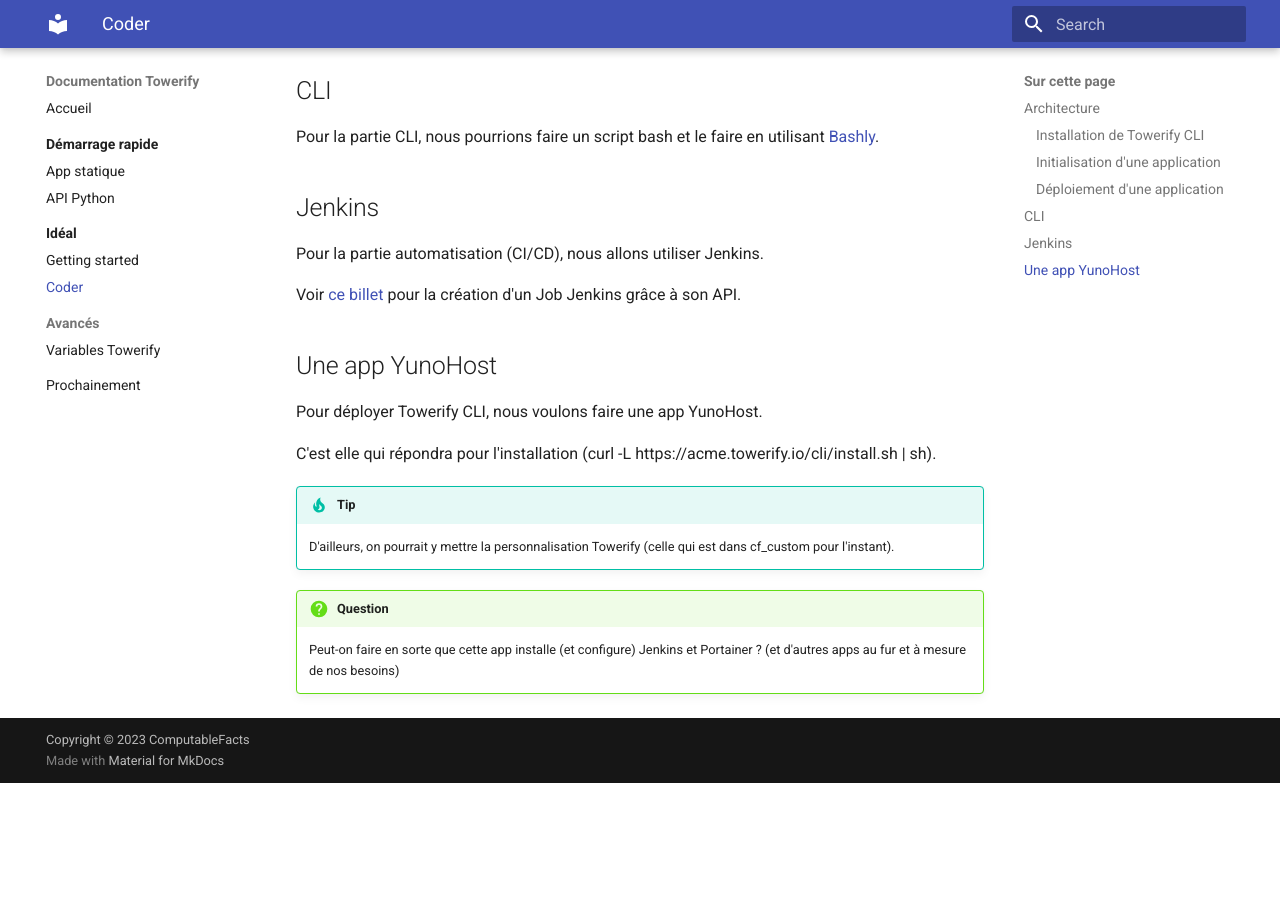
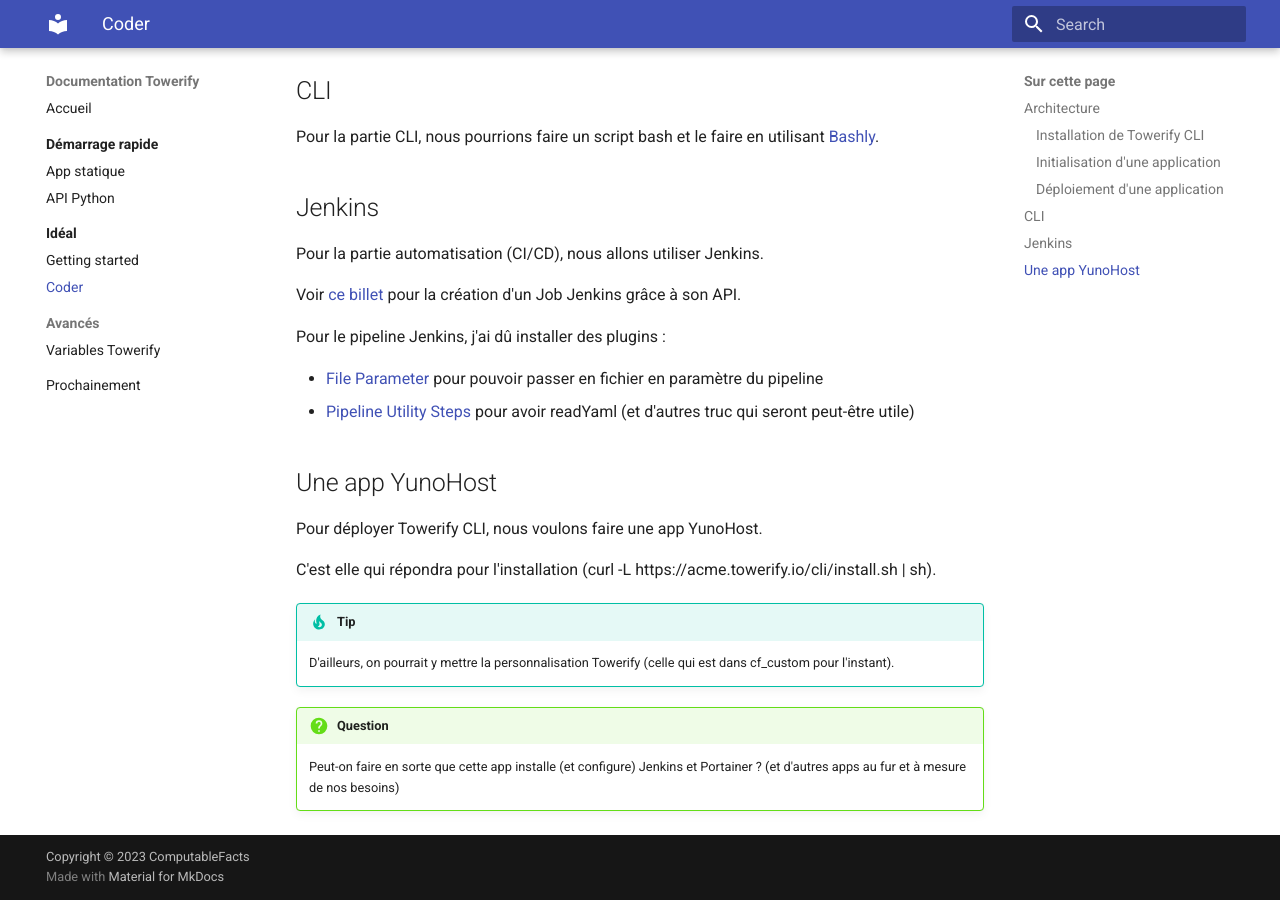
Before and after one commit to computablefacts/towerify-docs, an MkDocs documentation site: the page built from docs/ideal/coder.md, in a window 1280 px wide and 900 px high, scrolled down 1347 px. Built offline with MkDocs 1.6.1 and Material for MkDocs 9.7.7, drawn with Linux system fonts in a browser that asks for light colours; before the commit the page ends 2130 px from its top, so only the background shows below that.

Commit message:
Add needed Jenkins library

```diff
--- a/docs/ideal/coder.md
+++ b/docs/ideal/coder.md
@@ -98,6 +98,13 @@
 Voir [ce billet](https://bootvar.com/how-to-create-jenkins-job-using-api/)
 pour la création d'un Job Jenkins grâce à son API.
 
+Pour le pipeline Jenkins, j'ai dû installer des plugins :
+
+- [File Parameter](https://plugins.jenkins.io/file-parameters/) pour pouvoir passer en fichier en paramètre
+  du pipeline
+- [Pipeline Utility Steps](https://plugins.jenkins.io/pipeline-utility-steps/) pour avoir readYaml (et
+  d'autres truc qui seront peut-être utile)
+
 ## Une app YunoHost
 
 Pour déployer Towerify CLI, nous voulons faire une app YunoHost.
```
